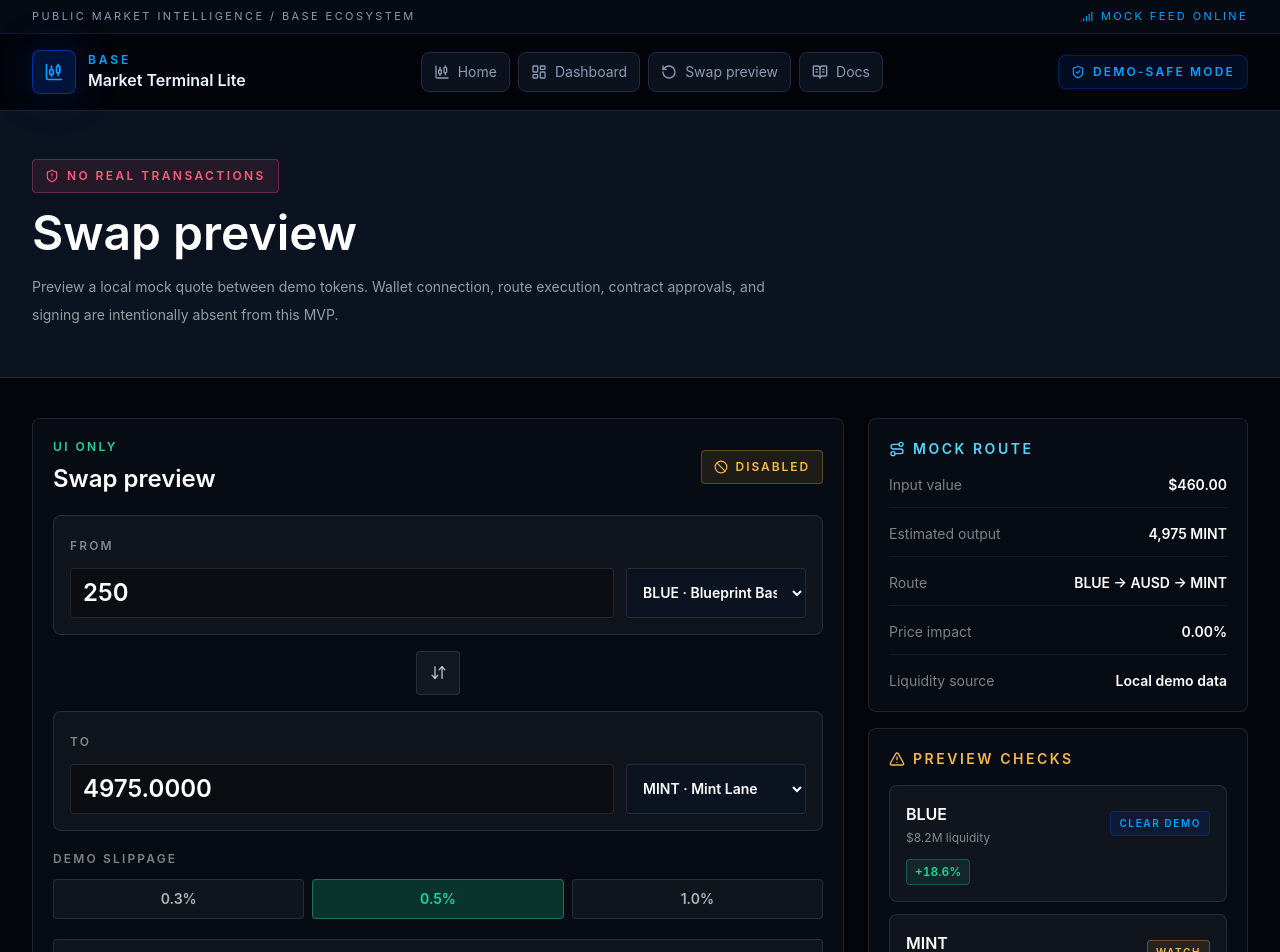
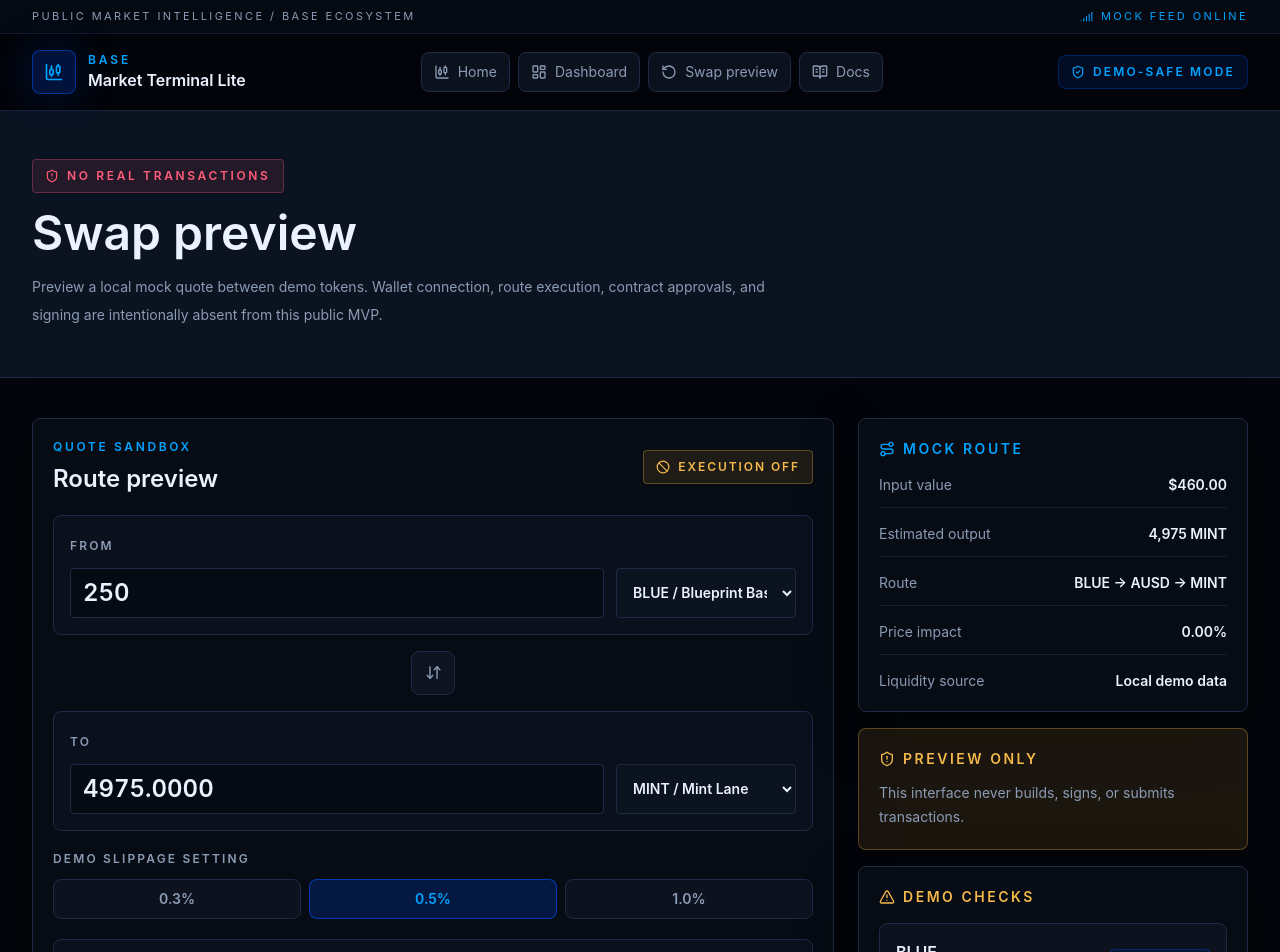
Before and after one commit to Edizemre1/base-market-terminal-lite, a Next.js app: page /swap in a window 1280 px wide. Shown: the top 952 px of the page. Built offline with nearby package versions, Linux system fonts and the light colour scheme.

Commit message:
style: redesign swap preview

```diff
--- a/src/app/swap/page.tsx
+++ b/src/app/swap/page.tsx
@@ -7,19 +7,19 @@ export default function SwapPage() {
 
   return (
     <main className="bg-base-black">
-      <section className="border-b border-white/10 bg-base-raised">
+      <section className="border-b border-base-line bg-base-raised">
         <div className="mx-auto max-w-7xl px-4 py-12 sm:px-6 lg:px-8">
-          <div className="mb-4 inline-flex items-center gap-2 rounded border border-base-rose/30 bg-base-rose/10 px-3 py-2 text-xs font-semibold uppercase tracking-[0.2em] text-base-rose">
+          <div className="mb-4 inline-flex items-center gap-2 rounded border border-base-rose/30 bg-base-rose/10 px-3 py-2 text-xs font-semibold uppercase tracking-[0.22em] text-base-rose">
             <ShieldAlert size={14} aria-hidden="true" />
             No real transactions
           </div>
-          <h1 className="text-4xl font-semibold text-white md:text-5xl">
+          <h1 className="text-4xl font-semibold text-base-text md:text-5xl">
             Swap preview
           </h1>
-          <p className="mt-4 max-w-3xl text-sm leading-7 text-emerald-50/60">
+          <p className="mt-4 max-w-3xl text-sm leading-7 text-base-muted">
             Preview a local mock quote between demo tokens. Wallet connection,
             route execution, contract approvals, and signing are intentionally
-            absent from this MVP.
+            absent from this public MVP.
           </p>
         </div>
       </section>
--- a/src/components/SwapPreviewForm.tsx
+++ b/src/components/SwapPreviewForm.tsx
@@ -1,7 +1,14 @@
 "use client";
 
 import { useMemo, useState } from "react";
-import { AlertTriangle, ArrowDownUp, Ban, Route, WalletCards } from "lucide-react";
+import {
+  AlertTriangle,
+  ArrowDownUp,
+  Ban,
+  Route,
+  ShieldAlert,
+  WalletCards
+} from "lucide-react";
 import { PriceChange } from "@/components/PriceChange";
 import { RiskBadge } from "@/components/RiskBadge";
 import {
@@ -44,24 +51,24 @@ export function SwapPreviewForm({
     fromToken && amountUsd > 0
       ? Math.min(7.5, (amountUsd / fromToken.liquidityUsd) * 100 * 0.8)
       : 0;
-  const routeLabel = fromToken && toToken ? `${fromToken.symbol} → AUSD → ${toToken.symbol}` : "-";
+  const routeLabel = fromToken && toToken ? `${fromToken.symbol} -> AUSD -> ${toToken.symbol}` : "-";
   const canPreview = cleanAmount > 0 && !sameToken;
 
   return (
-    <div className="grid gap-6 lg:grid-cols-[1fr_380px]">
-      <div className="rounded-lg border border-white/10 bg-base-panel p-5">
+    <div className="grid gap-6 lg:grid-cols-[1fr_390px]">
+      <div className="rounded-lg border border-base-line bg-base-panel p-5 shadow-panel">
         <div className="mb-5 flex items-center justify-between gap-4">
           <div>
-            <p className="text-xs font-semibold uppercase tracking-[0.2em] text-base-mint">
-              UI only
+            <p className="text-xs font-semibold uppercase tracking-[0.22em] text-base-electric">
+              Quote sandbox
             </p>
-            <h2 className="mt-2 text-2xl font-semibold text-white">
-              Swap preview
+            <h2 className="mt-2 text-2xl font-semibold text-base-text">
+              Route preview
             </h2>
           </div>
           <div className="inline-flex items-center gap-2 rounded border border-base-amber/30 bg-base-amber/10 px-3 py-2 text-xs font-semibold uppercase tracking-[0.16em] text-base-amber">
             <Ban size={14} aria-hidden="true" />
-            Disabled
+            Execution off
           </div>
         </div>
 
@@ -81,7 +88,7 @@ export function SwapPreviewForm({
               setFromSymbol(toSymbol);
               setToSymbol(fromSymbol);
             }}
-            className="mx-auto flex h-11 w-11 items-center justify-center rounded border border-white/10 bg-white/[0.05] text-emerald-50/70 transition hover:border-base-mint/40 hover:text-base-mint"
+            className="mx-auto flex h-11 w-11 items-center justify-center rounded-lg border border-base-line bg-base-elevated/70 text-base-muted transition hover:border-base-blue/60 hover:text-base-electric"
             aria-label="Flip preview direction"
           >
             <ArrowDownUp size={17} aria-hidden="true" />
@@ -98,8 +105,8 @@ export function SwapPreviewForm({
         </div>
 
         <div className="mt-5">
-          <p className="mb-3 text-xs font-semibold uppercase tracking-[0.18em] text-emerald-50/50">
-            Demo slippage
+          <p className="mb-3 text-xs font-semibold uppercase tracking-[0.18em] text-base-muted">
+            Demo slippage setting
           </p>
           <div className="grid grid-cols-3 gap-2">
             {slippageOptions.map((option) => (
@@ -107,10 +114,10 @@ export function SwapPreviewForm({
                 key={option}
                 type="button"
                 onClick={() => setSlippage(option)}
-                className={`min-h-10 rounded border px-3 py-2 text-sm font-semibold transition ${
+                className={`min-h-10 rounded-lg border px-3 py-2 text-sm font-semibold transition ${
                   slippage === option
-                    ? "border-base-mint/40 bg-base-mint/20 text-base-mint"
-                    : "border-white/10 bg-white/[0.04] text-emerald-50/70 hover:border-base-mint/30"
+                    ? "border-base-blue/60 bg-base-blue/20 text-base-electric"
+                    : "border-base-line bg-base-elevated/60 text-base-muted hover:border-base-blue/40 hover:text-base-text"
                 }`}
               >
                 {option.toFixed(1)}%
@@ -121,15 +128,15 @@ export function SwapPreviewForm({
 
         {!canPreview ? (
           <div className="mt-5 rounded-lg border border-base-amber/30 bg-base-amber/10 p-4 text-sm leading-6 text-base-amber">
-            Select two different demo tokens and enter an amount to preview a mock
-            quote.
+            Select two different demo tokens and enter an amount to preview a
+            mock route.
           </div>
         ) : null}
 
         <button
           type="button"
           disabled
-          className="mt-5 inline-flex min-h-12 w-full items-center justify-center gap-2 rounded border border-white/10 bg-white/[0.04] px-4 py-3 text-sm font-semibold text-emerald-50/50"
+          className="mt-5 inline-flex min-h-12 w-full items-center justify-center gap-2 rounded-lg border border-base-line bg-base-elevated/50 px-4 py-3 text-sm font-semibold text-base-muted"
         >
           <WalletCards size={17} aria-hidden="true" />
           Wallet connection not implemented
@@ -137,8 +144,8 @@ export function SwapPreviewForm({
       </div>
 
       <aside className="space-y-4">
-        <div className="rounded-lg border border-white/10 bg-base-panel p-5">
-          <div className="mb-4 flex items-center gap-2 text-sm font-semibold uppercase tracking-[0.18em] text-base-cyan">
+        <div className="rounded-lg border border-base-line bg-base-panel p-5 shadow-panel">
+          <div className="mb-4 flex items-center gap-2 text-sm font-semibold uppercase tracking-[0.18em] text-base-electric">
             <Route size={16} aria-hidden="true" />
             Mock route
           </div>
@@ -154,22 +161,32 @@ export function SwapPreviewForm({
           </dl>
         </div>
 
+        <div className="rounded-lg border border-base-amber/30 bg-base-amber/10 p-5">
+          <div className="mb-3 flex items-center gap-2 text-sm font-semibold uppercase tracking-[0.18em] text-base-amber">
+            <ShieldAlert size={16} aria-hidden="true" />
+            Preview only
+          </div>
+          <p className="text-sm leading-6 text-base-muted">
+            This interface never builds, signs, or submits transactions.
+          </p>
+        </div>
+
         {fromToken && toToken ? (
-          <div className="rounded-lg border border-white/10 bg-base-panel p-5">
+          <div className="rounded-lg border border-base-line bg-base-panel p-5 shadow-panel">
             <div className="mb-4 flex items-center gap-2 text-sm font-semibold uppercase tracking-[0.18em] text-base-amber">
               <AlertTriangle size={16} aria-hidden="true" />
-              Preview checks
+              Demo checks
             </div>
             <div className="space-y-3">
               {[fromToken, toToken].map((token) => (
                 <div
                   key={token.id}
-                  className="rounded-lg border border-white/10 bg-white/[0.04] p-4"
+                  className="rounded-lg border border-base-line bg-base-elevated/60 p-4"
                 >
                   <div className="flex items-center justify-between gap-3">
                     <div>
-                      <p className="font-semibold text-white">{token.symbol}</p>
-                      <p className="mt-1 text-xs text-emerald-50/50">
+                      <p className="font-semibold text-base-text">{token.symbol}</p>
+                      <p className="mt-1 text-xs text-base-muted">
                         {formatCompactCurrency(token.liquidityUsd)} liquidity
                       </p>
                     </div>
@@ -206,8 +223,8 @@ function TokenAmountPanel({
   readOnly?: boolean;
 }) {
   return (
-    <label className="block rounded-lg border border-white/10 bg-white/[0.04] p-4">
-      <span className="text-xs font-semibold uppercase tracking-[0.18em] text-emerald-50/50">
+    <label className="block rounded-lg border border-base-line bg-base-elevated/50 p-4">
+      <span className="text-xs font-semibold uppercase tracking-[0.18em] text-base-muted">
         {label}
       </span>
       <div className="mt-3 grid gap-3 sm:grid-cols-[1fr_180px]">
@@ -216,17 +233,17 @@ function TokenAmountPanel({
           readOnly={readOnly}
           inputMode="decimal"
           onChange={(event) => onValueChange?.(event.target.value)}
-          className="min-h-12 w-full rounded border border-white/10 bg-black/30 px-3 py-2 text-2xl font-semibold text-white outline-none transition placeholder:text-emerald-50/30 focus:border-base-mint/50"
+          className="min-h-12 w-full rounded border border-base-line bg-base-black/50 px-3 py-2 text-2xl font-semibold tabular-nums text-base-text outline-none transition placeholder:text-base-muted focus:border-base-blue/60"
           placeholder="0.00"
         />
         <select
           value={selectedSymbol}
           onChange={(event) => onSymbolChange(event.target.value)}
-          className="min-h-12 w-full rounded border border-white/10 bg-base-raised px-3 py-2 text-sm font-semibold text-white outline-none transition focus:border-base-mint/50"
+          className="min-h-12 w-full rounded border border-base-line bg-base-raised px-3 py-2 text-sm font-semibold text-base-text outline-none transition focus:border-base-blue/60"
         >
           {tokens.map((token) => (
             <option key={token.id} value={token.symbol}>
-              {token.symbol} · {token.name}
+              {token.symbol} / {token.name}
             </option>
           ))}
         </select>
@@ -237,9 +254,11 @@ function TokenAmountPanel({
 
 function QuoteRow({ label, value }: { label: string; value: string }) {
   return (
-    <div className="flex items-start justify-between gap-4 border-b border-white/[0.06] pb-3 last:border-0 last:pb-0">
-      <dt className="text-emerald-50/50">{label}</dt>
-      <dd className="max-w-[13rem] text-right font-semibold text-white">{value}</dd>
+    <div className="flex items-start justify-between gap-4 border-b border-base-line/70 pb-3 last:border-0 last:pb-0">
+      <dt className="text-base-muted">{label}</dt>
+      <dd className="max-w-[13rem] text-right font-semibold text-base-text">
+        {value}
+      </dd>
     </div>
   );
 }
```
